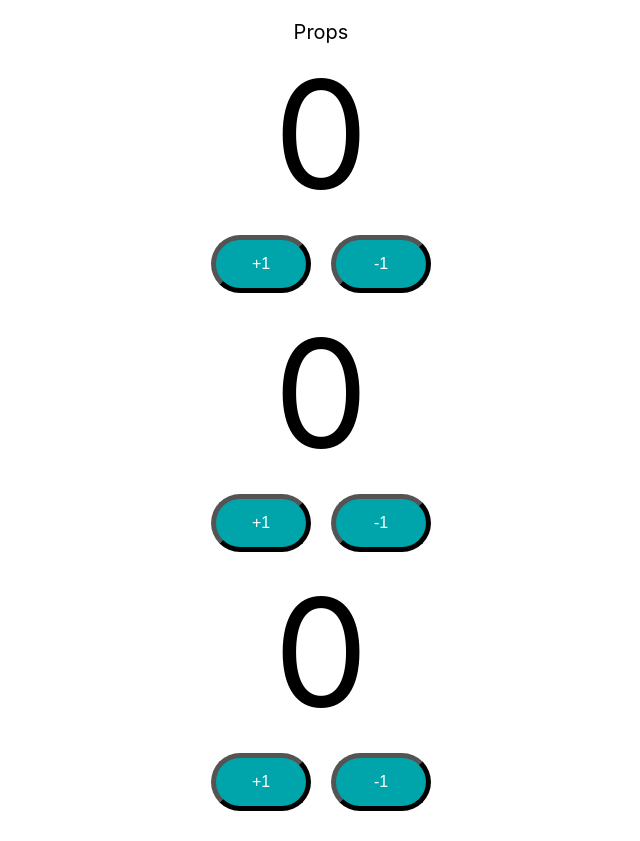
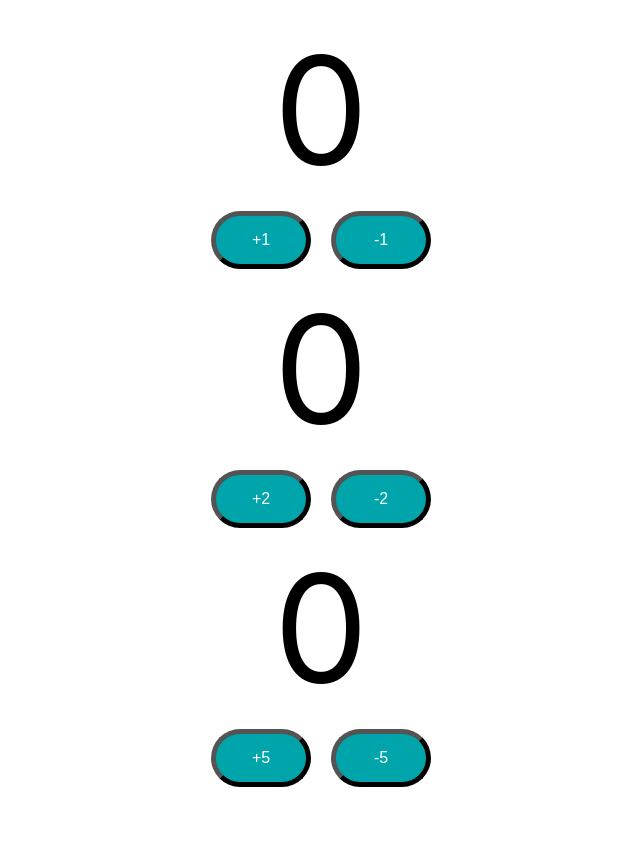
Before and after one commit to kabgig/todo-react-app, a React (Create React App) app: page / in a window 1280 px wide. Shown: the whole page, without its empty margins (319-959 px from the left). After the commit the page ends 817 px from the top, so only its background shows below. Built offline with nearby package versions, Linux system fonts and the light colour scheme.

Commit message:
Exploring React Props

```diff
--- a/src/App.js
+++ b/src/App.js
@@ -5,10 +5,9 @@
 function App() {
   return (
     <div className="App">
-      <PlayingWithProps property1="value1" property2="value2"/>
-      <Counter/>
-      <Counter/>
-      <Counter/>
+      <Counter by="1"/>
+      <Counter by="2"/>
+      <Counter by="5"/>
     </div>
   );
 }
--- a/src/components/counter/Counter.jsx
+++ b/src/components/counter/Counter.jsx
@@ -1,15 +1,15 @@
 import { useState } from 'react';
 import './Counter.css'
 
-export default function Counter(){
+export default function Counter({by}){
 
     const [count, setCount] = useState(0);
 
     function incrementCounterFunction() {
-        setCount(count + 1)
+        setCount(count + by)
     }
     function decrementCounterFunction() {
-        setCount(count - 1)
+        setCount(count - by)
     }
 
     return (
@@ -18,10 +18,10 @@
             <div>
                 <button className="counterButton"
                         onClick={incrementCounterFunction}
-                >+1</button>
+                >+{by}</button>
                 <button className="counterButton"
                         onClick={decrementCounterFunction}
-                >-1</button>
+                >-{by}</button>
             </div>
         </div>
     )
```
